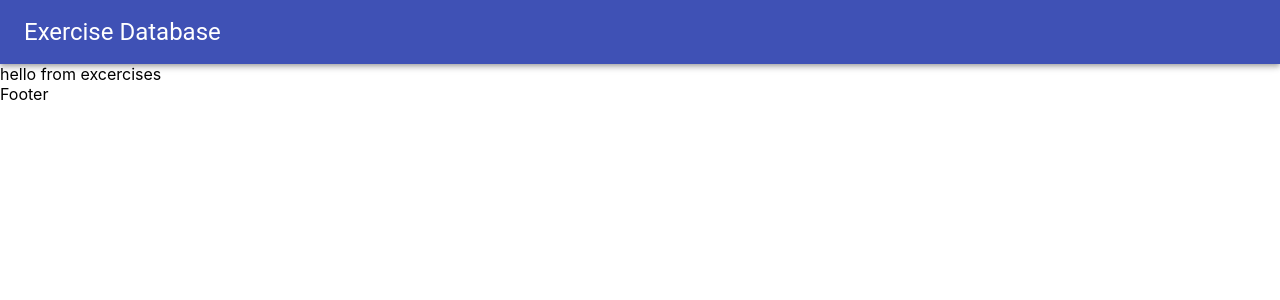
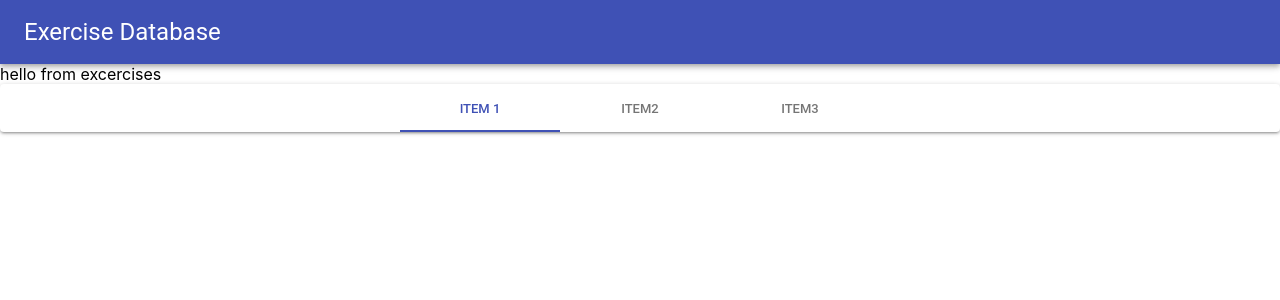
Before and after one commit to RuchirSaxena/Material-UI-ReactJS, a React (Create React App) app in the folder materialui-demo/: page / in a window 1280 px wide. Shown: the top 300 px of the page. Built offline with nearby package versions, Linux system fonts and the light colour scheme.

Commit message:
Usage of : 1.Paper 2.Tabs with Tab

```diff
--- a/materialui-demo/src/components/Layout/Footer.js
+++ b/materialui-demo/src/components/Layout/Footer.js
@@ -1,7 +1,15 @@
 import React from "react";
-
+import { Paper, Tabs, Tab } from "@material-ui/core";
 const Footer = () => {
-  return <div>Footer</div>;
+  return (
+    <Paper>
+      <Tabs value={0} indicatorColor="primary" textColor="primary" centered>
+        <Tab label="Item 1" />
+        <Tab label="Item2" />
+        <Tab label="Item3" />
+      </Tabs>
+    </Paper>
+  );
 };
 
 export default Footer;
```
